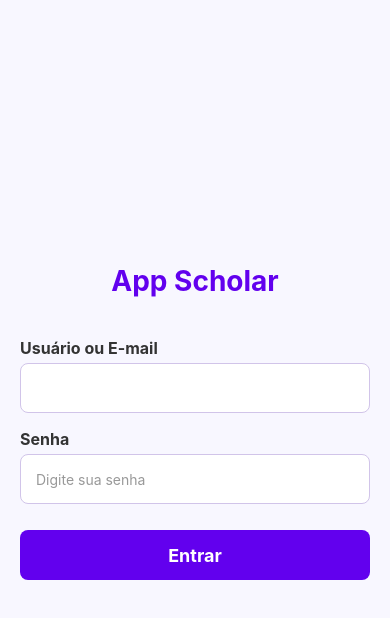
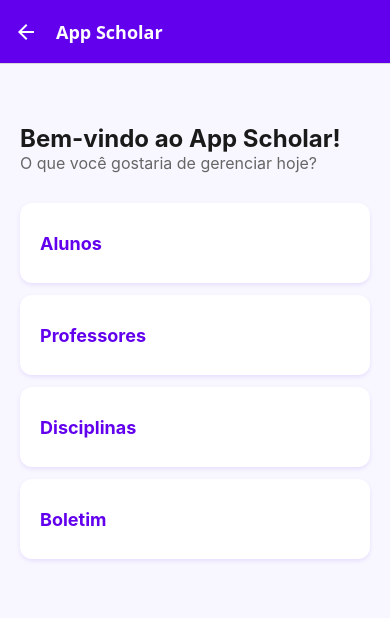
Before and after one commit to carlosedsmagalhaes/app-scholar, a React Native app in the folder app/: screen /Dashboard in a window 390 px wide. Shown: the top 618 px of the page. Built offline with nearby package versions, Linux system fonts and the light colour scheme.

Commit message:
feat: Implementar navegação entre telas e adicionar tela de Dashboard com MenuCards

```diff
--- a/app/App.tsx
+++ b/app/App.tsx
@@ -1,12 +1,6 @@
 import React from 'react';
-import { SafeAreaView, StatusBar } from 'react-native';
-import { Login } from './screens/Login';
+import { Routes } from './navigation/index';
 
 export default function App() {
-  return (
-    <SafeAreaView style={{ flex: 1 }}>
-      <StatusBar barStyle="dark-content" />
-      <Login />
-    </SafeAreaView>
-  );
+  return <Routes />;
 }
--- /dev/null
+++ b/app/components/MenuCard.tsx
@@ -0,0 +1,40 @@
+import React from "react";
+import { TouchableOpacity, View, Text, StyleSheet } from "react-native";
+import { COLORS } from "../styles/theme";
+
+interface MenuCardProps {
+  title: string;
+  onPress: () => void;
+}
+
+export function MenuCard({ title, onPress }: MenuCardProps) {
+  return (
+    <TouchableOpacity style={styles.card} onPress={onPress} activeOpacity={0.8}>
+      <Text style={styles.title}>{title}</Text>
+    </TouchableOpacity>
+  );
+}
+
+const styles = StyleSheet.create({
+  card: {
+    backgroundColor: COLORS.white,
+    width: '100%',
+    height: 80,
+    borderRadius: 12,
+    paddingHorizontal: 20,
+    marginBottom: 12,
+    flexDirection: 'row',
+    alignItems: 'center',
+    justifyContent: 'flex-start',
+    elevation: 3,
+    shadowColor: COLORS.primary,
+    shadowOffset: { width: 0, height: 2 },
+    shadowOpacity: 0.1,
+    shadowRadius: 4,
+  },
+  title: {
+    color: COLORS.primary,
+    fontWeight: 'bold',
+    fontSize: 18,
+  }
+});
--- /dev/null
+++ b/app/navigation/index.tsx
@@ -0,0 +1,35 @@
+import React from "react";
+import { createNativeStackNavigator } from "@react-navigation/native-stack";
+import { NavigationContainer } from "@react-navigation/native";
+import { Login } from "../screens/Login";
+import { Dashboard } from "../screens/Dashboard";
+import { RootStackParamList } from "./types";
+import { COLORS } from "../styles/theme";
+
+const Stack = createNativeStackNavigator<RootStackParamList>();
+
+export function Routes() {
+  return (
+    <NavigationContainer>
+      <Stack.Navigator
+        initialRouteName="Login"
+        screenOptions={{
+          headerStyle: { backgroundColor: COLORS.primary },
+          headerTintColor: COLORS.white,
+          headerTitleStyle: { fontWeight: 'bold' },
+        }}
+      >
+        <Stack.Screen
+          name="Login"
+          component={Login}
+          options={{ headerShown: false }}
+        />
+        <Stack.Screen
+          name="Dashboard"
+          component={Dashboard}
+          options={{ title: 'App Scholar' }}
+        />
+      </Stack.Navigator>
+    </NavigationContainer>
+  );
+}
--- /dev/null
+++ b/app/navigation/types.ts
@@ -0,0 +1,8 @@
+export type RootStackParamList = {
+  Login: undefined;
+  Dashboard: undefined;
+  Alunos: undefined;
+  Professores: undefined;
+  Disciplinas: undefined;
+  Boletim: undefined;
+};
--- a/app/package.json
+++ b/app/package.json
@@ -9,11 +9,16 @@
     "web": "expo start --web"
   },
   "dependencies": {
+    "@react-navigation/native": "^7.2.2",
+    "@react-navigation/native-stack": "^7.14.10",
+    "@react-navigation/stack": "^7.8.9",
     "expo": "~54.0.33",
     "expo-status-bar": "~3.0.9",
     "react": "19.1.0",
     "react-dom": "19.1.0",
     "react-native": "0.81.5",
+    "react-native-safe-area-context": "~5.6.0",
+    "react-native-screens": "~4.16.0",
     "react-native-web": "^0.21.0"
   },
   "devDependencies": {
--- /dev/null
+++ b/app/screens/Dashboard.tsx
@@ -0,0 +1,65 @@
+import React from "react";
+import { View, Text, StyleSheet, ScrollView } from "react-native";
+import { MenuCard } from "../components/MenuCard";
+import { COLORS } from "../styles/theme";
+
+export function Dashboard() {
+  return (
+    <ScrollView style={styles.container}>
+      <Text style={styles.title}>Bem-vindo ao App Scholar!</Text>
+      <Text style={styles.subtitle}>O que você gostaria de gerenciar hoje?</Text>
+
+      <View style={styles.menuGrid}>
+        <MenuCard
+          title="Alunos"
+          onPress={() => {
+            console.log("Alunos");
+          }}
+        />
+        <MenuCard
+          title="Professores"
+          onPress={() => {
+            console.log("Professores");
+          }}
+        />
+        <MenuCard
+          title="Disciplinas"
+          onPress={() => {
+            console.log("Disciplinas");
+          }}
+        />
+        <MenuCard
+          title="Boletim"
+          onPress={() => {
+            console.log("Boletim");
+          }}
+        />
+      </View>
+    </ScrollView>
+  );
+}
+
+const styles = StyleSheet.create({
+  container: {
+    flex: 1,
+    backgroundColor: COLORS.background,
+    padding: 20,
+  },
+  title: {
+    fontSize: 24,
+    fontWeight: "bold",
+    color: COLORS.text,
+    marginTop: 40,
+  },
+  subtitle: {
+    fontSize: 16,
+    color: "#666",
+    marginBottom: 30,
+  },
+  menuGrid: {
+    width: "100%",
+    flexDirection: "column",
+    flexWrap: "wrap",
+    justifyContent: "space-between",
+  },
+});
--- a/app/screens/Login.tsx
+++ b/app/screens/Login.tsx
@@ -3,11 +3,15 @@ import { View, StyleSheet, Text, Alert } from 'react-native';
 import { COLORS } from '../styles/theme';
 import { Input } from '../components/Input';
 import { Button } from '../components/Button';
+import { useNavigation } from '@react-navigation/native';
+import { StackNavigationProp } from '@react-navigation/stack';
+import { RootStackParamList } from '../navigation/types';
 
 export function Login() {
     const [email, setEmail] = useState('');
     const [password, setPassword] = useState('');
     const [error, setError] = useState<string | null>(null);
+    const navigation = useNavigation<StackNavigationProp<RootStackParamList>>();
 
     function handleLogin() {
         if (!email || !password) {
@@ -18,6 +22,7 @@ export function Login() {
         setError(null);
         console.log(`Login realizado com: ${email} - ${password}`);
         Alert.alert("Sucesso", "Login simulado com sucesso!");
+        navigation.replace("Dashboard");
     }
 
     return (
```
Also changed, not shown: 1 other file (tests, documents, lock files or other folders).
